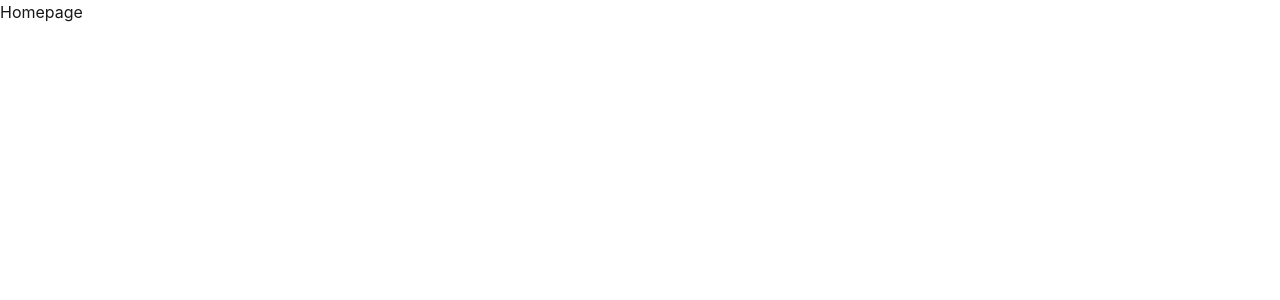
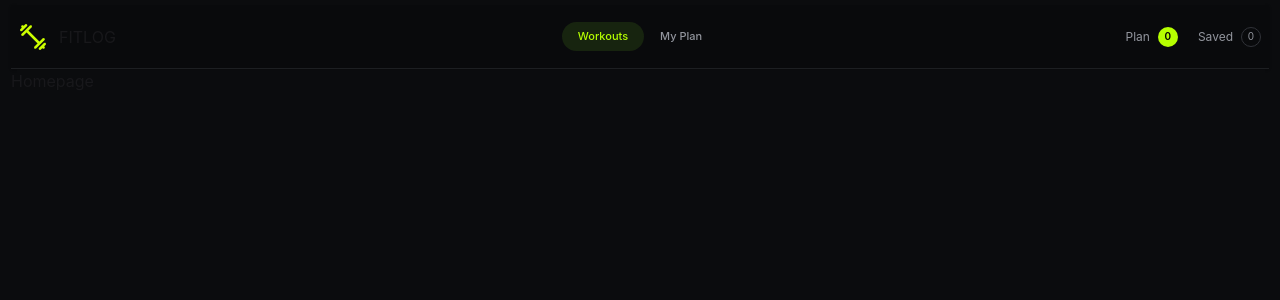
Before and after one commit to arijitbarua-dev/B14-A6, a Next.js app: page / in a window 1280 px wide. Shown: the top 300 px of the page. Built offline with nearby package versions, Linux system fonts and the light colour scheme.

Commit message:
Navbar completed

```diff
--- /dev/null
+++ b/src/app/components/Navbar.tsx
@@ -0,0 +1,67 @@
+"use client";
+import { usePathname } from 'next/navigation';
+import Link from 'next/link';
+import React from 'react';
+import logo from '@/app/assets/logo.png';
+import Image from 'next/image';
+
+// const links = <>
+//     <li><Link href="/">Workouts</Link></li>
+//     <li><Link href="/">My Plan</Link></li>
+// </>
+
+const NavbarPage = () => {
+
+    const linksPath = usePathname();
+
+    const links = (
+        <>
+            <li><Link href="/workouts" className={`rounded-full px-4 py-1.5 text-[11px] font-medium transition ${linksPath === "/workouts" || linksPath === "/" ? "bg-[#17240f] text-[#b6ff00]" : "text-[#92959d] hover:text-white"}`}>Workouts</Link></li>
+            <li><Link href="/my-plan" className={`rounded-full px-4 py-1.5 text-[11px] font-medium transition ${linksPath === "/my-plan" ? "bg-[#17240f] text-[#b6ff00]" : "text-[#92959d] hover:text-white"}`}>My Plan</Link></li>
+        </>
+    );
+
+    return (
+        <div className="navbar bg-[#090a0c] border-b border-[#1d1f22] shadow-sm">
+            <div className="navbar-start">
+                <div className="dropdown">
+                    <div tabIndex={0} role="button" className="btn btn-ghost lg:hidden">
+                        <svg aria-label="Menu" xmlns="http://www.w3.org/2000/svg" className="h-5 w-5" fill="none" viewBox="0 0 24 24" stroke="currentColor"> <path strokeLinecap="round" strokeLinejoin="round" strokeWidth="2" d="M4 6h16M4 12h8m-8 6h16" /> </svg>
+                    </div>
+                    <ul
+                        tabIndex={-1}
+                        className="menu menu-sm dropdown-content bg-base-[#090a0c] rounded-box z-1 mt-3 w-52 p-2 shadow">
+                        {links}
+                    </ul>
+                </div>
+                <div className='flex gap-3 items-center'>
+                    <Image src={logo} alt="fitlog logo" />
+                    FITLOG
+                </div>
+            </div>
+            <div className="navbar-center hidden lg:flex">
+                <ul className="menu menu-horizontal px-1">
+                    {links}
+                </ul>
+            </div>
+            <div className="navbar-end gap-5">
+                <button className="flex items-center gap-2 text-xs text-[#92959d] hover:text-white">
+                    Plan
+                    <span className="flex h-5 w-5 items-center justify-center rounded-full bg-[#b6ff00] text-[10px] font-semibold text-black">
+                        0
+                    </span>
+                </button>
+
+                <button className="flex items-center gap-2 text-xs text-[#92959d] hover:text-white">
+                    Saved
+                    <span className="flex h-5 w-5 items-center justify-center rounded-full border border-[#303238] text-[10px] text-[#92959d]">
+                        0
+                    </span>
+                </button>
+            </div>
+
+        </div>
+    );
+};
+
+export default NavbarPage;
--- a/src/app/globals.css
+++ b/src/app/globals.css
@@ -1,2 +1,22 @@
 @import "tailwindcss";
 @plugin "daisyui";
+
+* {
+  box-sizing: border-box;
+}
+
+html,
+body {
+  margin: 0;
+  padding: 0;
+  min-height: 100%;
+}
+
+body {
+  background: #0b0c0e;
+}
+
+.page-wrapper {
+  min-height: 100vh;
+  padding: 5px 11px;
+}
--- a/src/app/layout.tsx
+++ b/src/app/layout.tsx
@@ -1,6 +1,7 @@
 import type { Metadata } from "next";
 import { Geist, Geist_Mono } from "next/font/google";
 import "./globals.css";
+import Navbar from "./components/Navbar"
 
 const geistSans = Geist({
   variable: "--font-geist-sans",
@@ -23,7 +24,12 @@
       lang="en"
       className={`${geistSans.variable} ${geistMono.variable} h-full antialiased`}
     >
-      <body className="min-h-full flex flex-col">{children}</body>
+      <body>
+        <div className="page-wrapper">
+          <Navbar/>
+          {children}
+        </div>
+      </body>
     </html>
   );
 }
```
Also changed, not shown: src/app/assets/banner.png (added), src/app/assets/logo.png (added).
